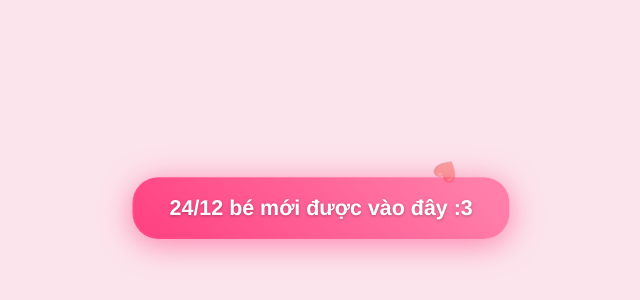
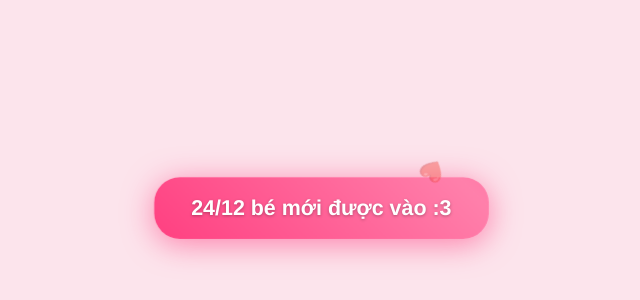
Before and after one commit to Khoaacor/thanhmainoel, a plain HTML site: page index.html in a window 1280 px wide. Shown: the part 192-492 px from the top of the page, without its empty margins (319-959 px from the left). Drawn offline with Linux system fonts and the light colour scheme.

Commit message:
thay đổi câu chào

```diff
--- a/index.html
+++ b/index.html
@@ -233,7 +233,7 @@ body {
 </style>
 
 <a id="loveButton1" class="love-button">
-<span style="user-select: none;">24/12 bé mới được vào đây :3</span>
+<span style="user-select: none;">24/12 bé mới được vào :3</span>
 </a>
 
 <script>
@@ -360,4 +360,5 @@ document.addEventListener('touchmove', function(e) {
 </script>
 
 </body>
+
 </html>
```
